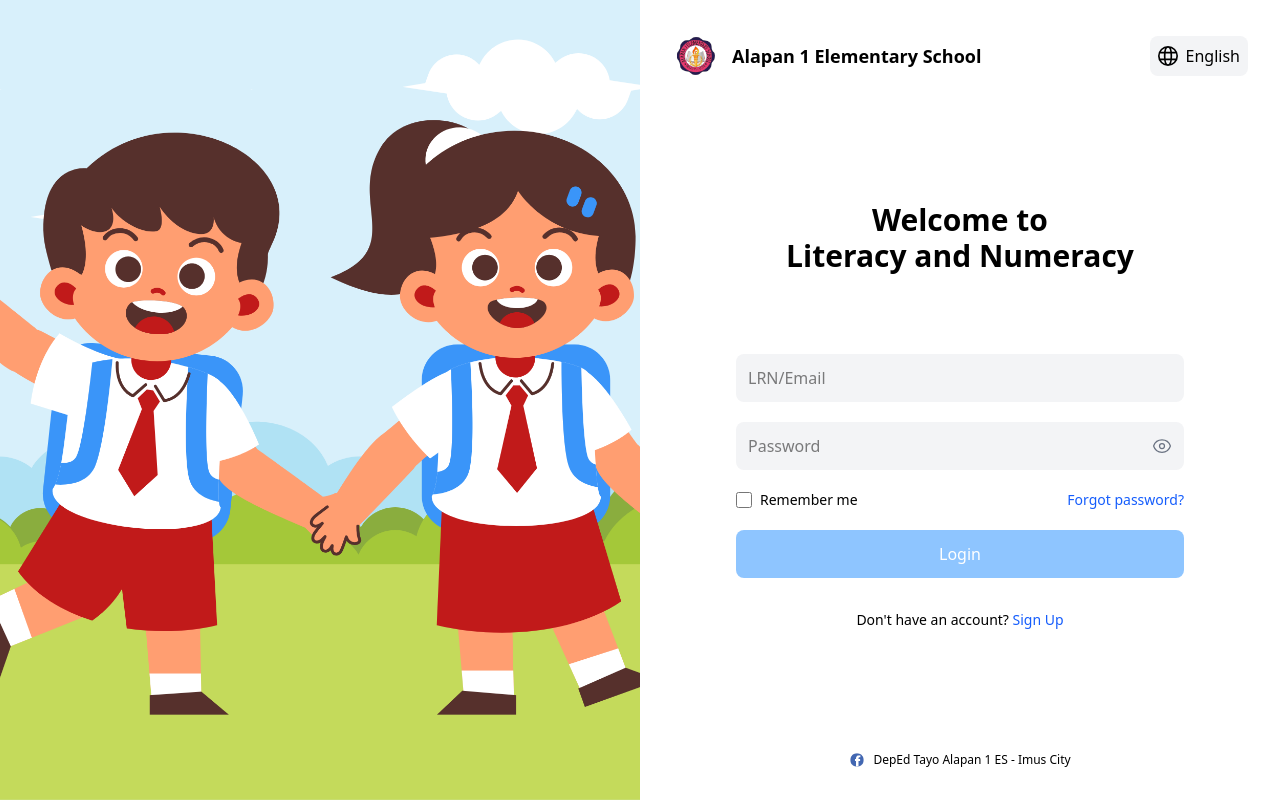
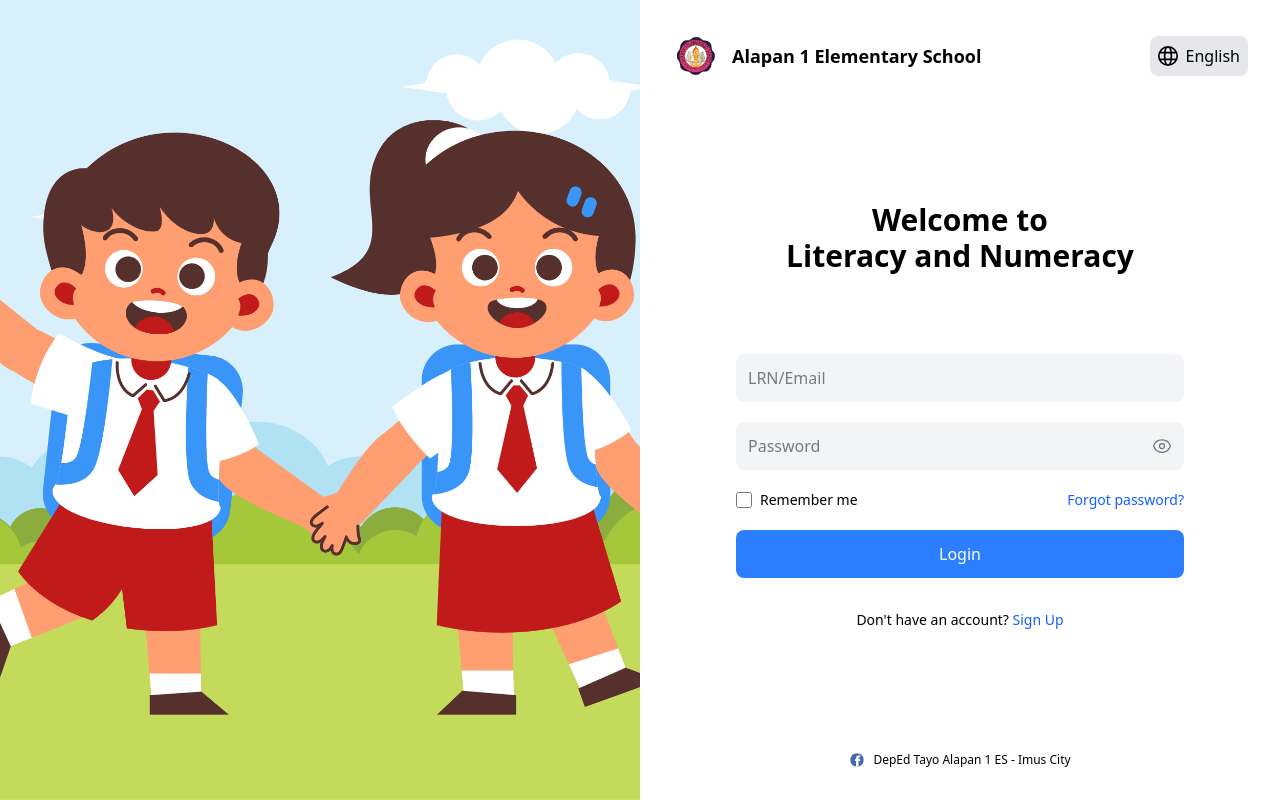
Before and after one commit to jeonkookie12/literacy_numeracy, a React (Vite) app: page / in a window 1280 px wide. Built offline with nearby package versions, Linux system fonts and the light colour scheme; no server answers.

Commit message:
Update authPage.jsx

```diff
--- a/src/pages/authPage.jsx
+++ b/src/pages/authPage.jsx
@@ -99,7 +99,7 @@ const AuthPage = () => {
             <span className="text-lg font-semibold">Alapan 1 Elementary School</span>
           </div>
           <div className="relative">
-            <div className="flex items-center p-2 bg-gray-100 rounded-lg text-base cursor-pointer hover:bg-gray-300 transition-colors">
+            <div className="flex items-center p-2 bg-gray-200 rounded-lg text-base cursor-pointer hover:bg-gray-300 transition-colors">
               <img src={languagee} alt="Language Selector Logo" className="w-5 h-5 mr-2" />
               <span>{language === 'en' ? 'English' : 'Filipino'}</span>
             </div>
@@ -183,7 +183,7 @@ const AuthPage = () => {
                   </div>
                   <button
                     type="submit"
-                    className="w-full p-3 bg-blue-300 text-white rounded-lg text-base"
+                    className="w-full p-3 bg-blue-500 text-white rounded-lg text-base hover:bg-blue-600 transition-colors"
                   >
                     Login
                   </button>
@@ -272,7 +272,7 @@ const AuthPage = () => {
                   </p>
                   <button
                     type="submit"
-                    className="w-full p-3 bg-blue-300 text-white rounded-lg text-base"
+                    className="w-full p-3 bg-blue-500 text-white rounded-lg text-base hover:bg-blue-600 transition-colors"
                   >
                     Sign Up
                   </button>
```
